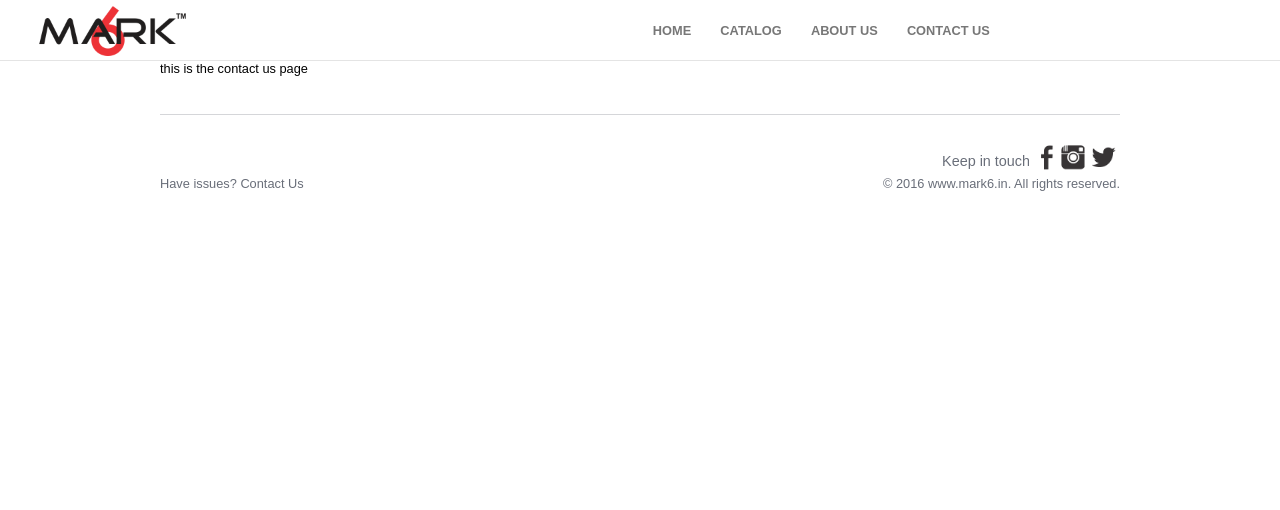
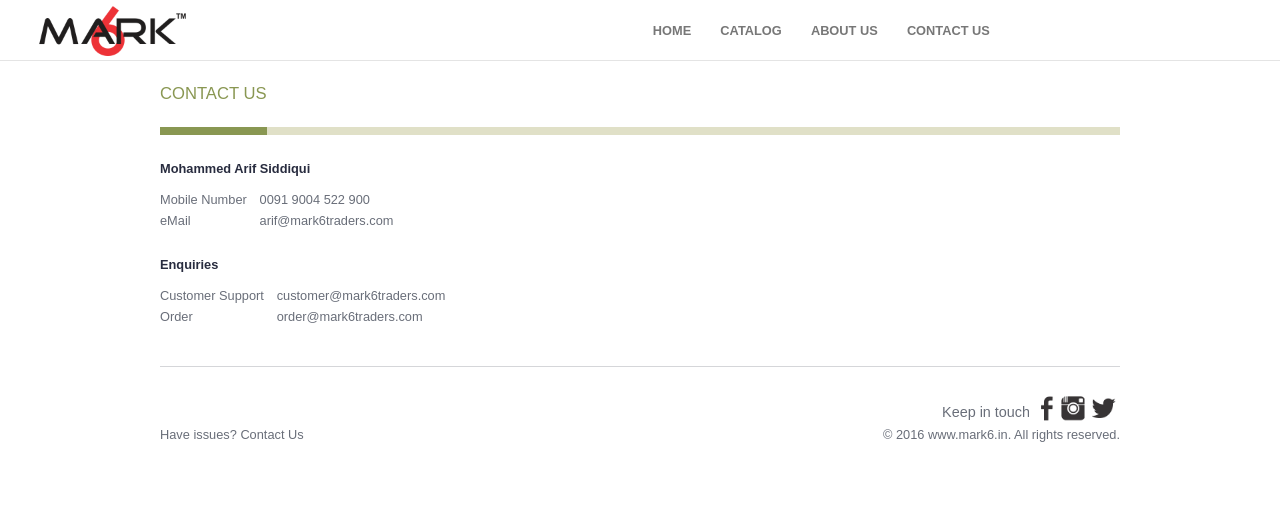
Before and after one commit to asifsid88/Mark6, a PHP site: page /contactus.php in a window 1280 px wide. Shown: the top 510 px of the page. Run offline with PHP 8.4, Linux system fonts and the light colour scheme.

Commit message:
Added contact us page

```diff
--- a/modules/contactus.php
+++ b/modules/contactus.php
@@ -1 +1,39 @@
-this is the contact us page
+<div id="mark6-contactus-page">
+    <div id="mark6-tabs-panel">
+        <div class="mark6-tabs mark6-tabs-active">Contact Us</div>
+    </div>
+
+    <div id="mark6-tabs-content-panel">
+        <div class="title" style="margin-top: 2em;">
+            Mohammed Arif Siddiqui
+        </div>
+        <div class="description">
+            <table class="contact">
+                <tr>
+                    <td>Mobile Number</td>
+                    <td>0091 9004 522 900</td>
+                </tr>
+                <tr>
+                    <td>eMail</td>
+                    <td>arif@mark6traders.com</td>
+                </tr>
+            </table>
+        </div>
+
+        <div class="title">
+            Enquiries
+        </div>
+        <div class="description">
+            <table class="contact">
+                <tr>
+                    <td>Customer Support</td>
+                    <td>customer@mark6traders.com</td>
+                </tr>
+                <tr>
+                    <td>Order</td>
+                    <td>order@mark6traders.com</td>
+                </tr>
+            </table>
+        </div>
+    </div>
+</div>
--- /dev/null
+++ b/src/css/contactus-page.css
@@ -0,0 +1,28 @@
+#mark6-tabs-panel {
+    margin-left: 0;
+    margin-right: 0;
+}
+
+.title {
+    margin-top: 2em;
+    margin-bottom: 1em;
+    font-weight: bold;
+    color: #282c3f;
+}
+
+.description {
+    margin-bottom: 1em;
+    font-weight: 500;
+    color: #696e79;
+    word-wrap: break-word;
+}
+
+.contact {
+    border-collapse: collapse;
+}
+
+.contact tr td {
+    padding: 0.25em;
+    padding-left: 0;
+    padding-right: 1em;
+}
--- a/templates/contactuspage.php
+++ b/templates/contactuspage.php
@@ -1,3 +1,5 @@
+<link rel="stylesheet" type="text/css" href="src/css/contactus-page.css" />
+
 <div id="mark6-main-container-wrapper">
     <div id="mark6-main-container">
         <?php include('modules/contactus.php'); ?>
```
